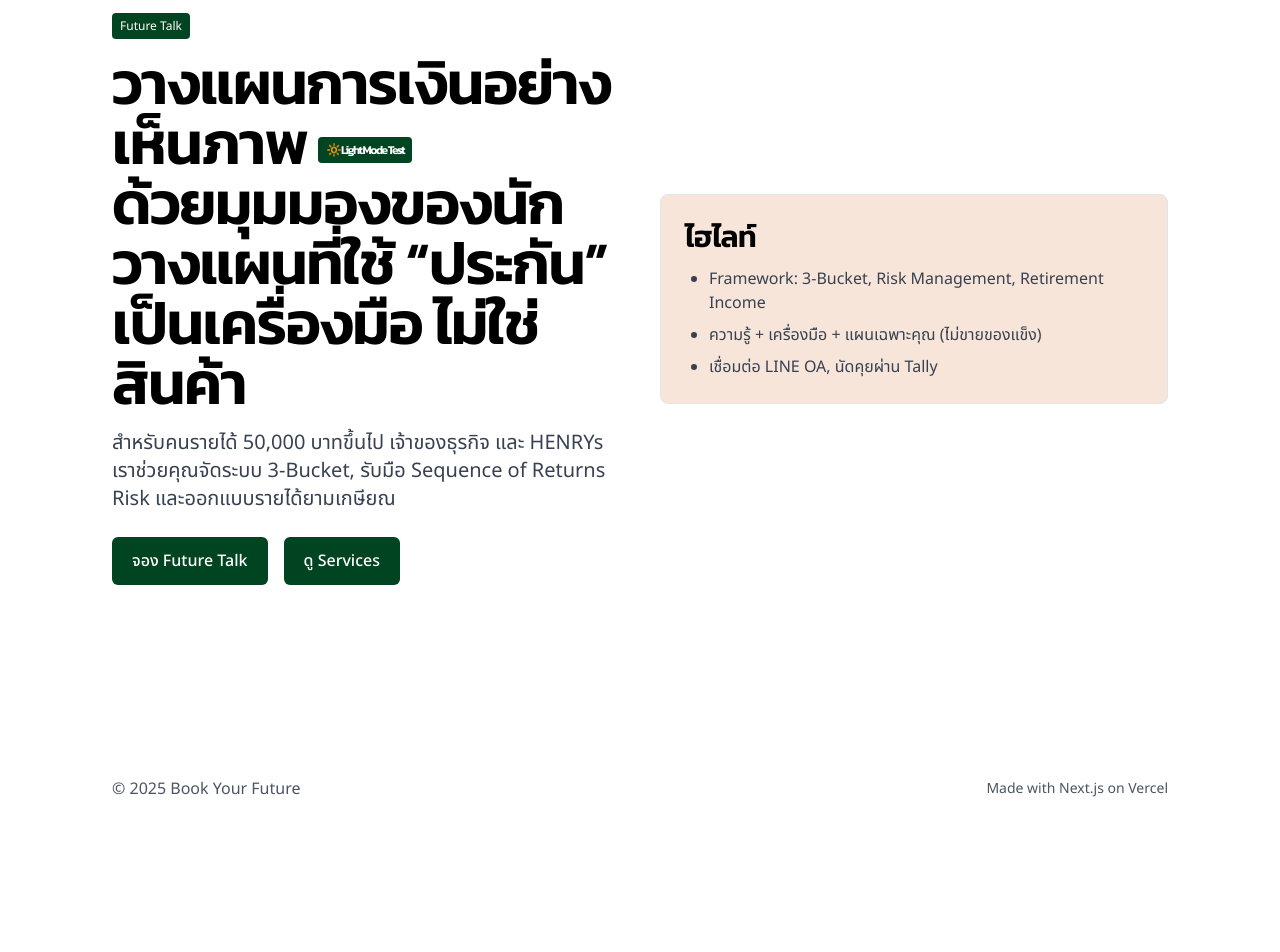
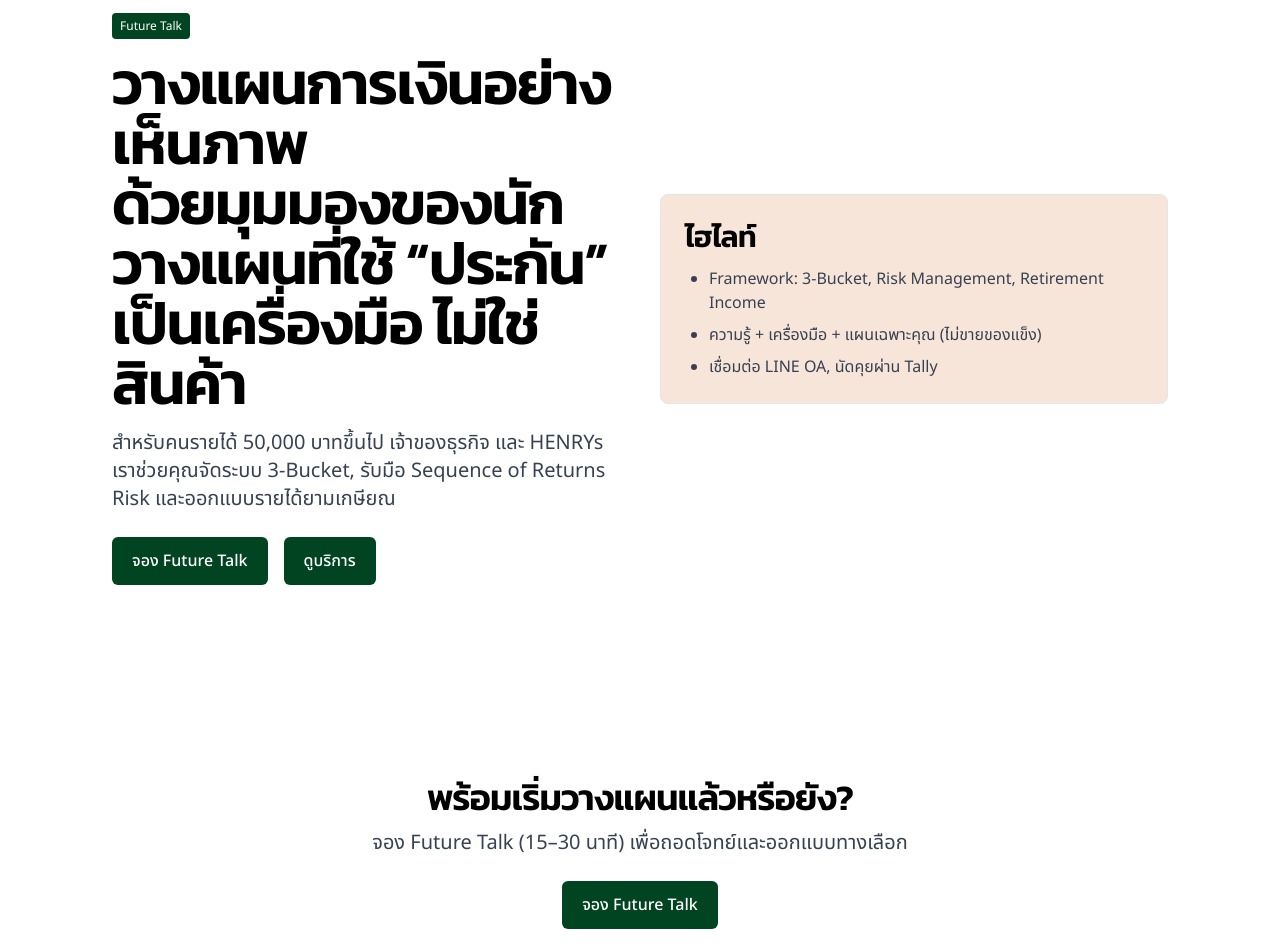
Before and after one commit to bookyourfuture/bookyourfuture, a Next.js app: page / in a window 1280 px wide. Shown: the part 160-1112 px from the top of the page. Before the commit the page ends 1057 px from the top, so only its background shows below. Built offline with nearby package versions, Linux system fonts and the light colour scheme.

Commit message:
Light theme cleanup: home/services/cases

```diff
--- a/app/cases/page.js
+++ b/app/cases/page.js
@@ -1,9 +1,9 @@
 export const metadata = { title: "Case Studies | Book Your Future" };
 
 const cases = [
-  { title: "HENRY อายุ 34 รายได้ 120k", result: "จัดระบบ 3-Bucket + วาง DCA + เพิ่มความคุ้มครองสุขภาพ", tag:"HENRY"},
-  { title: "ผู้ประกอบการอายุ 42", result: "ออกแบบรายได้เกษียณด้วยประกันบำนาญ + กองทุนผสม", tag:"SME"},
-  { title: "วัยทำงาน 29 เริ่มต้นศูนย์", result: "ทำแผนพื้นฐาน + Rainy Day + การปิดหนี้แพง", tag:"Starter"},
+  { title: "HENRY อายุ 34 รายได้ 120k", result: "จัดระบบ 3-Bucket + วาง DCA + เพิ่มความคุ้มครองสุขภาพ", tag: "HENRY" },
+  { title: "ผู้ประกอบการอายุ 42", result: "ออกแบบรายได้เกษียณด้วยประกันบำนาญ + กองทุนผสม", tag: "SME" },
+  { title: "วัยทำงาน 29 เริ่มต้นศูนย์", result: "ทำแผนพื้นฐาน + Rainy Day + ปิดหนี้แพง", tag: "Starter" },
 ];
 
 export default function Cases() {
@@ -12,11 +12,11 @@ export default function Cases() {
       <div className="container">
         <h1>Case Studies</h1>
         <div className="grid md:grid-cols-3 gap-6 mt-8">
-          {cases.map(c => (
+          {cases.map((c) => (
             <div key={c.title} className="card">
               <span className="badge">{c.tag}</span>
               <h3 className="mt-2">{c.title}</h3>
-              <p className="text-white/80 mt-2">{c.result}</p>
+              <p className="text-gray-700 mt-2">{c.result}</p>
             </div>
           ))}
         </div>
--- a/app/page.js
+++ b/app/page.js
@@ -8,16 +8,16 @@ export default function Home() {
           <div>
             <span className="badge">Future Talk</span>
             <h1 className="mt-4">
-              วางแผนการเงินอย่างเห็นภาพ <span className="badge align-middle">🔆 Light Mode Test</span>
+              วางแผนการเงินอย่างเห็นภาพ
               <br/>ด้วยมุมมองของนักวางแผนที่ใช้ “ประกัน” เป็นเครื่องมือ ไม่ใช่สินค้า
             </h1>
-            <p className="lead mt-4">
+            <p className="lead mt-4 text-gray-700">
               สำหรับคนรายได้ 50,000 บาทขึ้นไป เจ้าของธุรกิจ และ HENRYs
               เราช่วยคุณจัดระบบ 3-Bucket, รับมือ Sequence of Returns Risk และออกแบบรายได้ยามเกษียณ
             </p>
             <div className="mt-6 flex gap-4">
               <Link className="btn no-underline" href="/contact">จอง Future Talk</Link>
-              <Link className="btn no-underline" href="/services">ดู Services</Link>
+              <Link className="btn no-underline" href="/services">ดูบริการ</Link>
             </div>
           </div>
           <div className="card">
@@ -30,6 +30,12 @@ export default function Home() {
           </div>
         </div>
       </section>
+
+      <section className="section text-center">
+        <h2>พร้อมเริ่มวางแผนแล้วหรือยัง?</h2>
+        <p className="lead mt-3 text-gray-700">จอง Future Talk (15–30 นาที) เพื่อถอดโจทย์และออกแบบทางเลือก</p>
+        <Link className="btn mt-6 no-underline" href="/contact">จอง Future Talk</Link>
+      </section>
     </>
   );
 }
--- a/app/services/page.js
+++ b/app/services/page.js
@@ -4,17 +4,17 @@ const services = [
   {
     name: "Future Talk (15–30 นาที)",
     desc: "ถอดโจทย์ เป้าหมาย ความเสี่ยง และช่องว่าง ก่อนออกแบบทางเลือก",
-    cta: "/contact"
+    cta: "/contact",
   },
   {
     name: "Personal Financial Plan",
     desc: "แผนเฉพาะคุณพร้อมเอกสารสรุป, 3-Bucket Map, และเช็คลิสต์ลงมือทำ",
-    cta: "/contact"
+    cta: "/contact",
   },
   {
     name: "Retirement Income Design",
     desc: "ออกแบบรายได้ยามเกษียณ: เงินลงทุน + ประกันบำนาญ + เงินสำรอง",
-    cta: "/contact"
+    cta: "/contact",
   },
 ];
 
@@ -24,10 +24,10 @@ export default function Services() {
       <div className="container">
         <h1>Services</h1>
         <div className="grid md:grid-cols-3 gap-6 mt-8">
-          {services.map(s => (
+          {services.map((s) => (
             <div key={s.name} className="card">
               <h3>{s.name}</h3>
-              <p className="mt-2 text-white/80">{s.desc}</p>
+              <p className="mt-2 text-gray-700">{s.desc}</p>
               <a className="btn mt-4 no-underline" href={s.cta}>เริ่มต้น</a>
             </div>
           ))}
```
